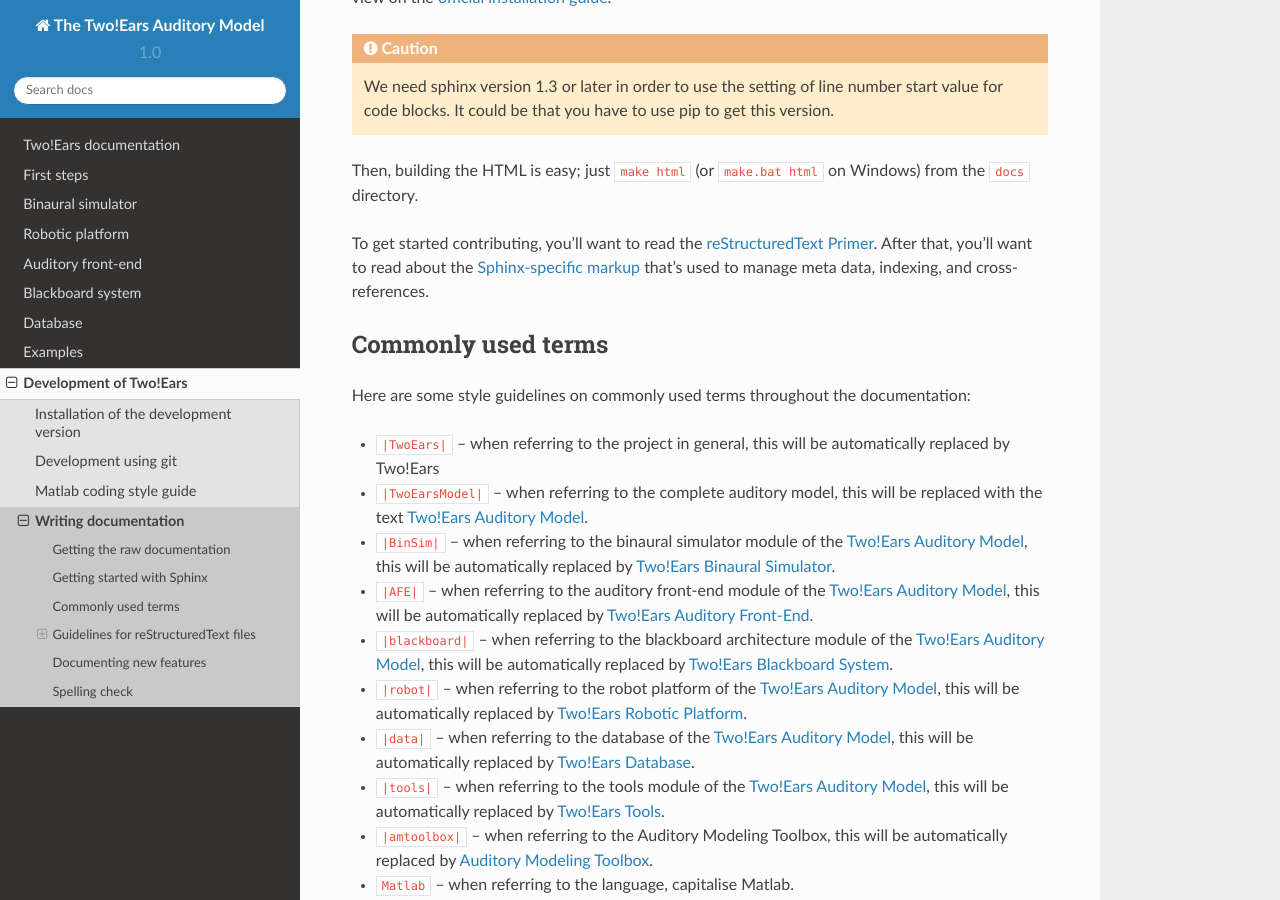
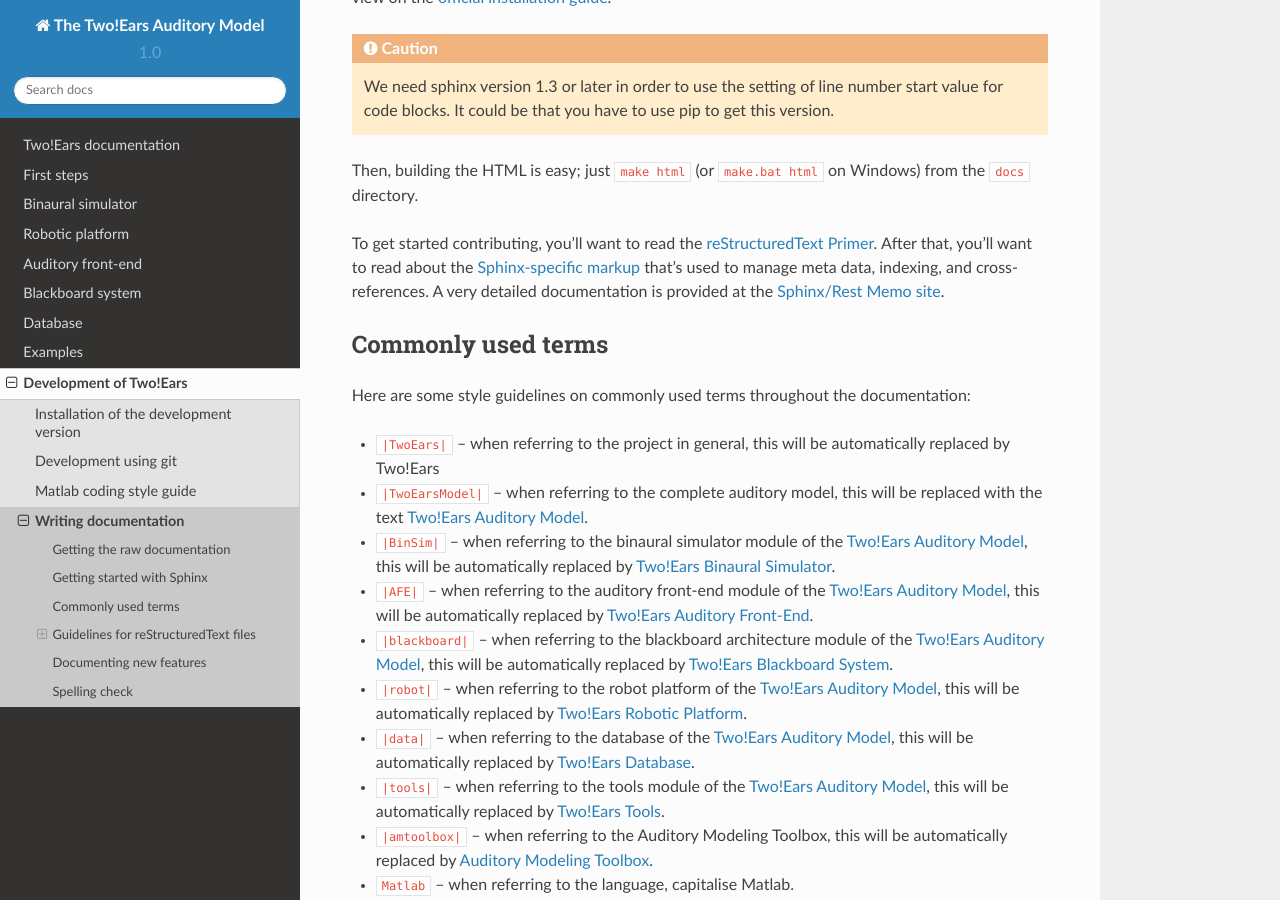
Before and after one commit to TWOEARS/documentation, a Sphinx documentation site: the page built from doc/dev/writing-documentation.txt, in a window 1280 px wide and 900 px high, scrolled down 1105 px. Built offline with Sphinx 7.4.7 and the Read the Docs theme 2.0.0, drawn with Linux system fonts in a browser that asks for light colours; pages that are not in the unit, such as notebooks, are missing from menus.

Commit message:
Add another Sphinx/Rest doc link

```diff
--- a/doc/dev/writing-documentation.txt
+++ b/doc/dev/writing-documentation.txt
@@ -51,12 +51,14 @@
 To get started contributing, you'll want to read the `reStructuredText
 Primer`_. After that, you'll want to read about the `Sphinx-specific markup`_
 that's used to manage meta data, indexing, and cross-references.
+A very detailed documentation is provided at the `Sphinx/Rest Memo site`_.
 
 .. _official installation guide: http://sphinx-doc.org/latest/install.html#windows-install-python-and-sphinx
 .. _Sphinx: http://sphinx-doc.org/
 .. _docutils: http://docutils.sourceforge.net/
 .. _reStructuredText Primer: http://sphinx-doc.org/rest.html
 .. _Sphinx-specific markup: http://sphinx-doc.org/markup/index.html
+.. _Sphinx/Rest Memo site: http://rest-sphinx-memo.readthedocs.org/en/latest/index.html
 
 Commonly used terms
 -------------------
```
